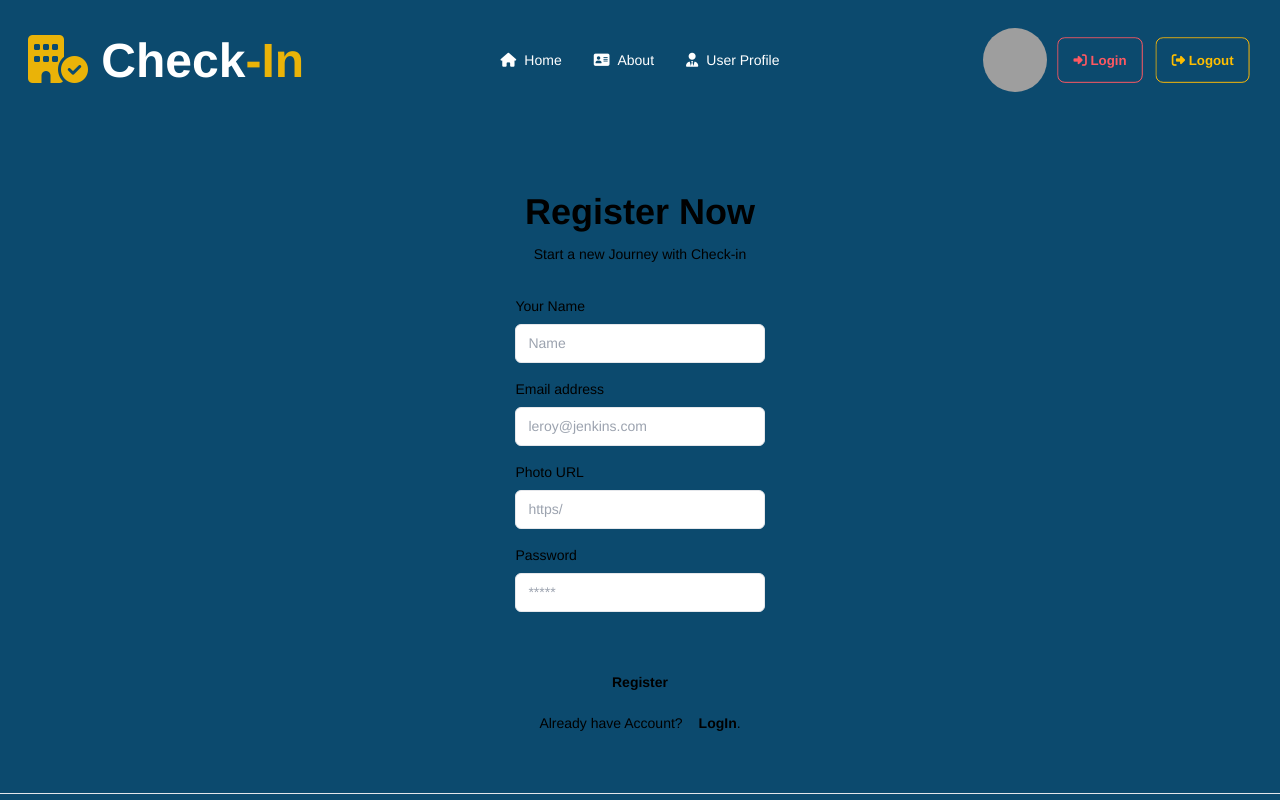
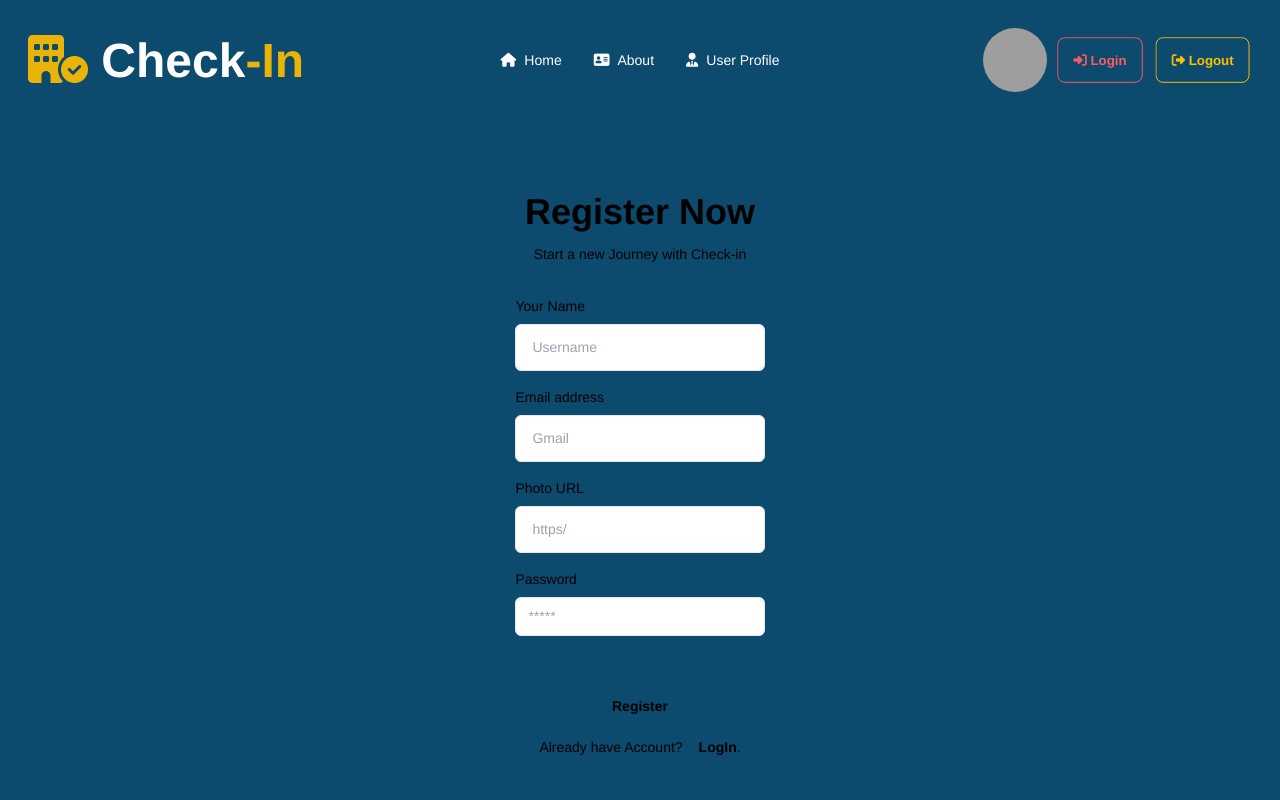
Before and after one commit to AbdullahAlNoman20/-Check-In-Booking-solution, a React (Vite) app: page /register in a window 1280 px wide. Shown: the top 800 px of the page. Built offline with nearby package versions, Linux system fonts and the light colour scheme; grey boxes are pictures that could not be loaded.

Commit message:
Start firebase login and registration work

```diff
--- a/package.json
+++ b/package.json
@@ -12,6 +12,7 @@
   "dependencies": {
     "animate.css": "^4.1.1",
     "aos": "^3.0.0-beta.6",
+    "firebase": "^10.10.0",
     "localforage": "^1.10.0",
     "match-sorter": "^6.3.4",
     "react": "^18.2.0",
--- a/src/Components/Login.jsx
+++ b/src/Components/Login.jsx
@@ -2,23 +2,35 @@ import { NavLink } from "react-router-dom";
 
 
 const Login = () => {
+
+
+	const handleLogin = (e) => {
+		e.preventDefault()
+		const username = e.target.username.value;
+		const password = e.target.password.value;
+
+		console.log(username,password)
+
+	}
+
+
+
     return (
         <div className=" flex justify-center py-5 bg-sky-900">
             <div className="w-full max-w-md p-8 space-y-3 rounded-xl dark:bg-gray-50 dark:text-gray-800">
 	<h1 className="text-2xl font-bold text-center">Login</h1>
-	<form noValidate="" action="" className="space-y-6">
+	<form onSubmit={handleLogin} noValidate="" action="" className="space-y-6">
 		<div className="space-y-1 text-sm">
 			<label htmlFor="username" className="block dark:text-gray-600">Username</label>
-			<input type="text" name="username" id="username" placeholder="Username" className="w-full px-4 py-3 rounded-md dark:border-gray-300 dark:bg-gray-50 dark:text-gray-800 focus:dark:border-violet-600" />
+			<input name='username' type="text" id="username" placeholder="Username" className="border w-full px-4 py-3 rounded-md dark:border-gray-300 dark:bg-gray-50 dark:text-gray-800 focus:dark:border-violet-600" />
 		</div>
 		<div className="space-y-1 text-sm">
 			<label htmlFor="password" className="block dark:text-gray-600">
                 <div className=" flex justify-between">
                     <p>Password</p>
-                    <button><i className="fa-regular fa-eye"></i></button>
                 </div>
                 </label>
-			<input type="password" name="password" id="password" placeholder="Password" className="w-full px-4 py-3 rounded-md dark:border-gray-300 dark:bg-gray-50 dark:text-gray-800 focus:dark:border-violet-600" />
+				<input name='password' type="password" id="password" placeholder="*****" className="w-full px-3 py-2 border rounded-md dark:border-gray-300 dark:bg-gray-50 dark:text-gray-800" />
 			<div className="flex justify-end text-xs dark:text-gray-600">
 				<a rel="noopener noreferrer" href="#">Forgot Password?</a>
 			</div>
--- a/src/Components/Register.jsx
+++ b/src/Components/Register.jsx
@@ -2,6 +2,21 @@ import { NavLink } from "react-router-dom";
 
 
 const Register = () => {
+
+	const handleRegister = (e) => {
+		e.preventDefault()
+		const name = e.target.name.value;
+		const gmail = e.target.gmail.value;
+		const photo = e.target.photo.value;
+		const password = e.target.password.value;
+
+		console.log(name,gmail,photo,password)
+
+	}
+
+
+
+
     return (
         <div className="flex justify-center py-5 bg-sky-900">
             <div className="flex flex-col max-w-md p-6 rounded-md sm:p-10 dark:bg-gray-50 dark:text-gray-800">
@@ -9,34 +24,34 @@ const Register = () => {
 		<h1 className="my-3 text-4xl font-bold">Register Now</h1>
 		<p className="text-sm dark:text-gray-600">Start a new Journey with Check-in </p>
 	</div>
-	<form noValidate="" action="" className="space-y-12">
+	<form onSubmit={handleRegister} noValidate="" action="" className="space-y-12">
 		<div className="space-y-4">
         <div>
 				<div className="flex justify-between mb-2">
 					<label htmlFor="password" className="text-sm">Your Name</label>
 				</div>
-				<input type="password" name="password" id="password" placeholder="Name" className="w-full px-3 py-2 border rounded-md dark:border-gray-300 dark:bg-gray-50 dark:text-gray-800" />
+				<input name='name' type="text" id="username" placeholder="Username" className="border w-full px-4 py-3 rounded-md dark:border-gray-300 dark:bg-gray-50 dark:text-gray-800 focus:dark:border-violet-600" />
 			</div>
 			<div>
 				<label htmlFor="email" className="block mb-2 text-sm">Email address</label>
-				<input type="email" name="email" id="email" placeholder="leroy@jenkins.com" className="w-full px-3 py-2 border rounded-md dark:border-gray-300 dark:bg-gray-50 dark:text-gray-800" />
+				<input name='gmail' type="text" id="username" placeholder="Gmail" className="border w-full px-4 py-3 rounded-md dark:border-gray-300 dark:bg-gray-50 dark:text-gray-800 focus:dark:border-violet-600" />
 			</div>
 			<div>
 				<div className="flex justify-between mb-2">
 					<label htmlFor="password" className="text-sm">Photo URL</label>
 				</div>
-				<input type="password" name="password" id="password" placeholder="https/" className="w-full px-3 py-2 border rounded-md dark:border-gray-300 dark:bg-gray-50 dark:text-gray-800" />
+				<input name='photo' type="text" id="username" placeholder="https/" className="border w-full px-4 py-3 rounded-md dark:border-gray-300 dark:bg-gray-50 dark:text-gray-800 focus:dark:border-violet-600" />
 			</div>
 			<div>
 				<div className="flex justify-between mb-2">
 					<label htmlFor="password" className="text-sm">Password</label>
 				</div>
-				<input type="password" name="password" id="password" placeholder="*****" className="w-full px-3 py-2 border rounded-md dark:border-gray-300 dark:bg-gray-50 dark:text-gray-800" />
+				<input name='password' type="password" id="password" placeholder="*****" className="w-full px-3 py-2 border rounded-md dark:border-gray-300 dark:bg-gray-50 dark:text-gray-800" />
 			</div>
 		</div>
 		<div className="space-y-2">
 			<div>
-				<button type="button" className="w-full px-8 py-3 font-semibold rounded-md dark:bg-violet-600 dark:text-gray-50">Register</button>
+				<button type="submit" className="w-full px-8 py-3 font-semibold rounded-md dark:bg-violet-600 dark:text-gray-50">Register</button>
 			</div>
 			<p className="px-6 text-sm text-center dark:text-gray-600">Already have Account?
             <NavLink to="/login">
--- a/src/Components/Slider.jsx
+++ b/src/Components/Slider.jsx
@@ -6,7 +6,7 @@ import './Slider.css';
 
 const Slider = () => {
     return (
-        <div className="pt-20 bg-sky-900">
+        <div className="pt-20 lg:pt-5 bg-sky-900">
 
       <Swiper spaceBetween={30}
         centeredSlides={true}
```
Also changed, not shown: public/firebase.init.js (added, +20 -0 lines), 1 other file (tests, documents, lock files or other folders).
